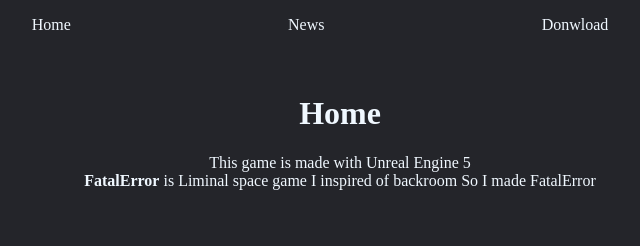
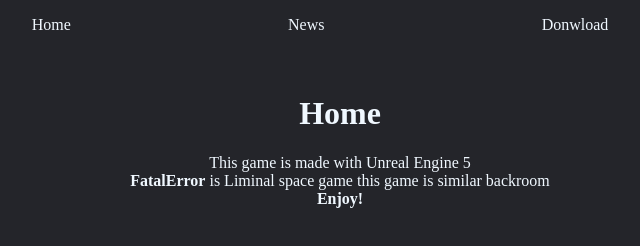
Before and after one commit to xSpr1ng/FatalErrorSite, a plain HTML site: page index.html in a window 1280 px wide. Shown: the whole page, without its empty margins (320-960 px from the left). Drawn offline with Linux system fonts and the light colour scheme.

Commit message:
Add files via upload

```diff
--- a/index.html
+++ b/index.html
@@ -17,8 +17,8 @@
         </h1>
         <p>
             This game is made with Unreal Engine 5<br>
-            <strong>FatalError</strong> is Liminal space game I inspired of backroom
-            So I made FatalError
+            <strong>FatalError</strong> is Liminal space game this game is similar backroom<br>
+            <strong>Enjoy!</strong>
         </p>
     </ul>
 </body>
```
Also changed, not shown: 1.html (+1 -1 lines), 2.html (+1 -1 lines).
